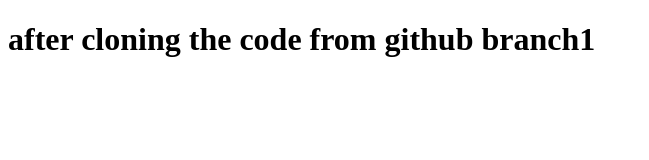
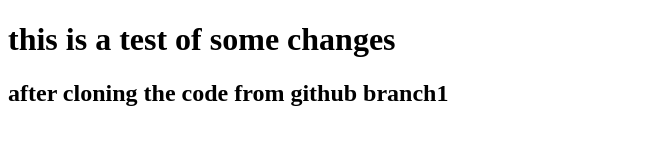
Before and after one commit to haroun-Benameur/git-team, a plain HTML site: page index.html in a window 1280 px wide. Shown: the whole page, without its empty margins (0-649 px from the left). Drawn offline with Linux system fonts and the light colour scheme.

Commit message:
fixed and updated 2

```diff
--- a/index.html
+++ b/index.html
@@ -6,6 +6,7 @@
     <title>Document</title>
 </head>
 <body>
-    <h1>after cloning the code from github branch1</h1>
+    <h1>this is a test of some changes </h1>
+    <h2>after cloning the code from github branch1</h2>
 </body>
 </html>
```
